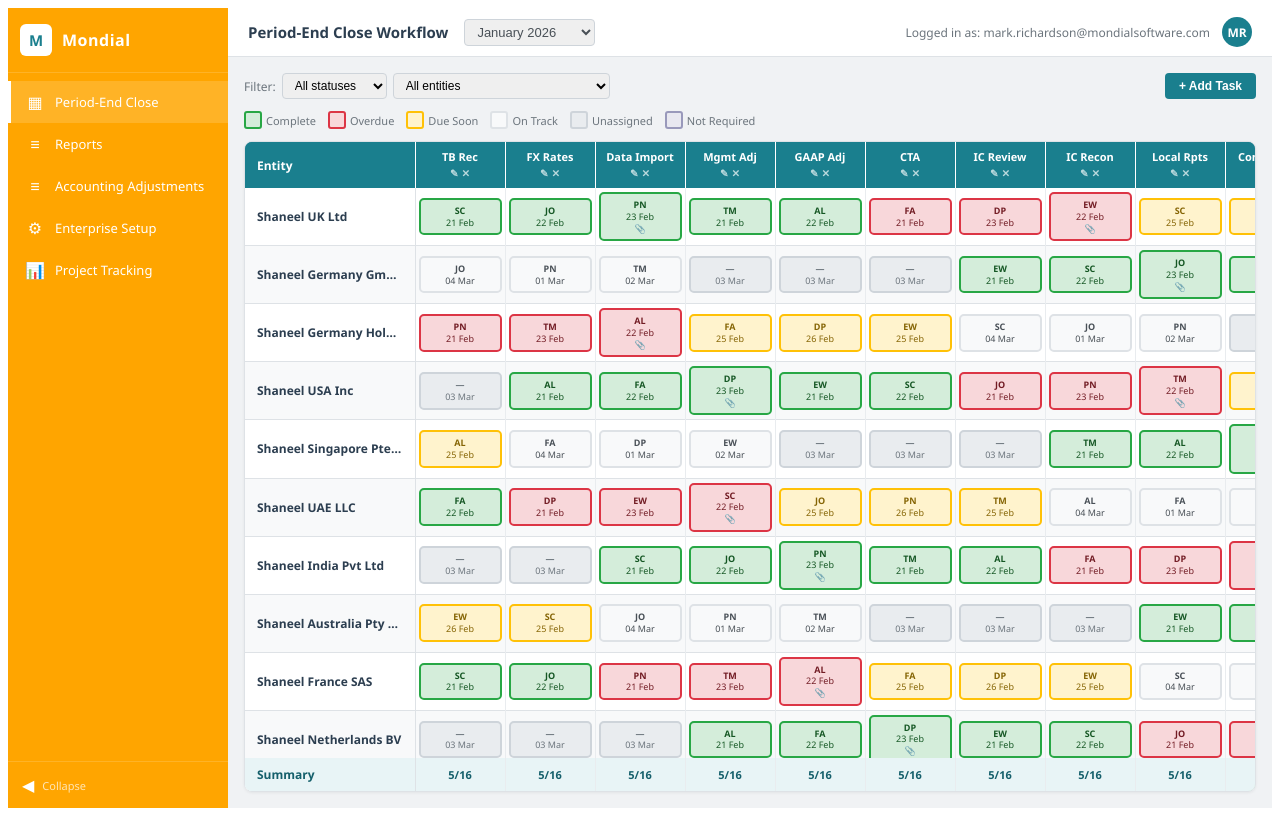
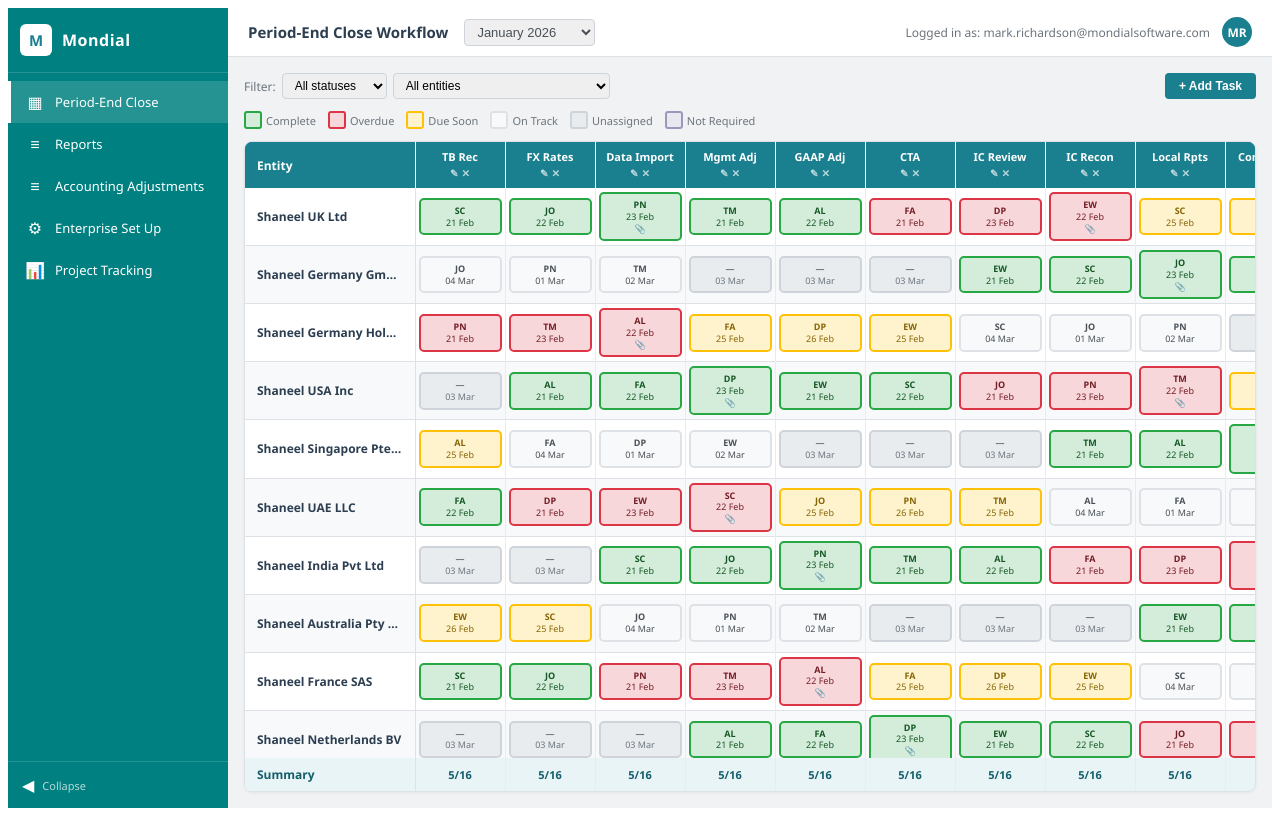
Before and after one commit to NHOwl123/mondial-workflow, a React (Vite) app: page / in a window 1280 px wide. Built offline with nearby package versions, Linux system fonts and the light colour scheme.

Commit message:
Update App.jsx

```diff
--- a/src/App.jsx
+++ b/src/App.jsx
@@ -613,7 +613,7 @@ function EnterpriseSetupPage({ companies, setCompanies, relationships, setRelati
   return (
     <div style={{ flex: 1, display: "flex", overflow: "hidden" }}>
       <div style={{ width: 180, background: "#f8f9fa", borderRight: "1px solid #dee2e6", padding: "12px 0" }}>
-        <div style={{ fontSize: 10, fontWeight: 700, color: "#6c757d", textTransform: "uppercase", letterSpacing: 0.5, padding: "0 14px 8px" }}>Enterprise Setup</div>
+        <div style={{ fontSize: 10, fontWeight: 700, color: "#6c757d", textTransform: "uppercase", letterSpacing: 0.5, padding: "0 14px 8px" }}>Enterprise Set Up</div>
         {subItems.map(si => (
           <div key={si.id} onClick={() => setSubNav(si.id)}
             style={{ display: "flex", alignItems: "center", gap: 8, padding: "10px 14px", cursor: "pointer", fontSize: 12, fontWeight: 600,
@@ -754,14 +754,14 @@ export default function App() {
     { id: "workflow",     label: "Period-End Close",        icon: "▦" },
     { id: "reports",      label: "Reports",                 icon: "≡" },
     { id: "adjustments",  label: "Accounting Adjustments",  icon: "≡" },
-    { id: "setup",        label: "Enterprise Setup",        icon: "⚙" },
+    { id: "setup",        label: "Enterprise Set Up",        icon: "⚙" },
     { id: "projects",     label: "Project Tracking",        icon: "📊" },
   ];
 
   return (
     <div style={{ display: "flex", height: "100vh", fontFamily: "'Segoe UI', Arial, sans-serif", fontSize: 13, background: "#f0f2f4" }}>
       {/* ── Sidebar ── */}
-      <div style={{ width: sidebarOpen ? 220 : 48, background: "orange", color: "#fff", display: "flex", flexDirection: "column", transition: "width 0.2s", flexShrink: 0, overflow: "hidden" }}>
+      <div style={{ width: sidebarOpen ? 220 : 48, background: "teal", color: "#fff", display: "flex", flexDirection: "column", transition: "width 0.2s", flexShrink: 0, overflow: "hidden" }}>
         <div style={{ padding: "16px 12px", display: "flex", alignItems: "center", gap: 10, borderBottom: "1px solid rgba(255,255,255,0.15)" }}>
           <div style={{ width: 32, height: 32, background: "#fff", borderRadius: 6, display: "flex", alignItems: "center", justifyContent: "center", flexShrink: 0 }}>
             <span style={{ color: TEAL, fontWeight: 900, fontSize: 15 }}>M</span>
@@ -795,7 +795,7 @@ export default function App() {
                : activeNav === "reports" ? "Reports"
                : activeNav === "adjustments" ? "Accounting Adjustments"
                : activeNav === "projects" ? "Project Tracking"
-               : "Enterprise Setup"}
+               : "Enterprise Set Up"}
             </span>
             {activeNav === "workflow" && (
               <select value={period} onChange={e => setPeriod(e.target.value)}
```
